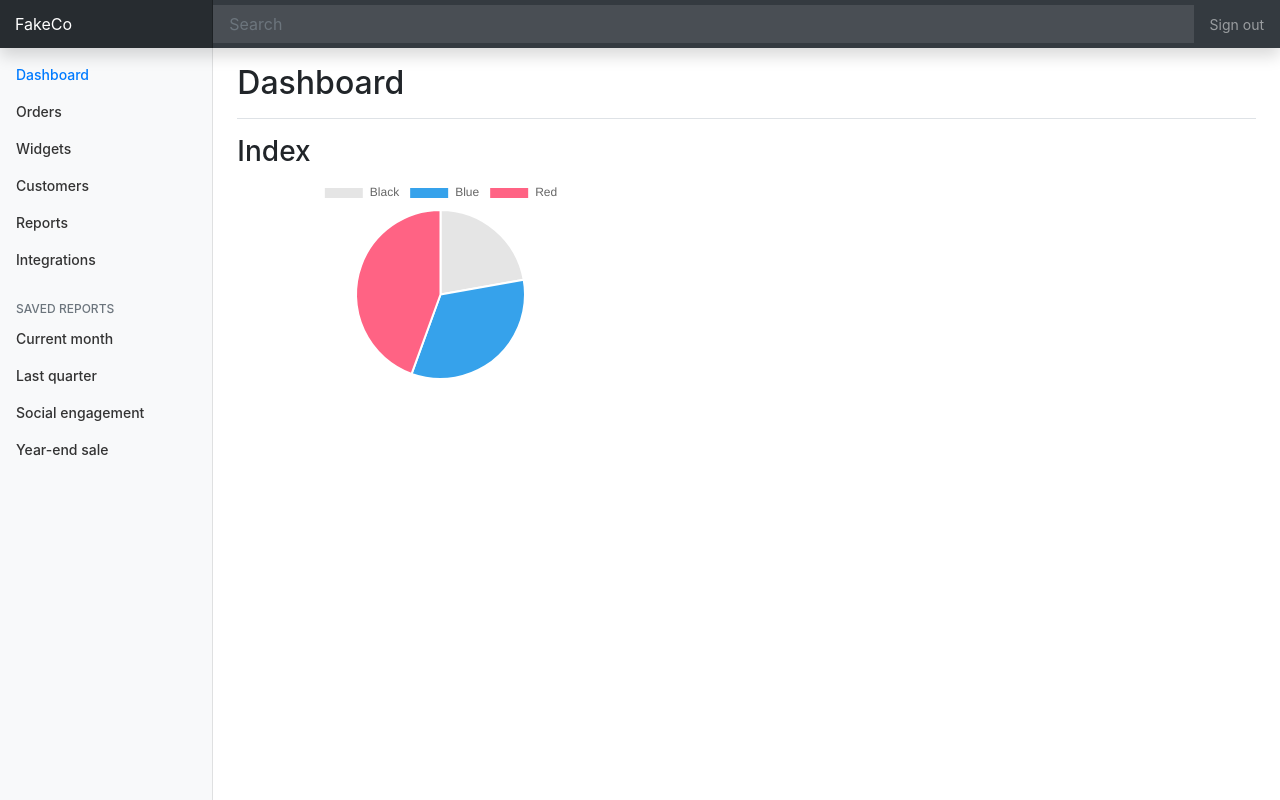
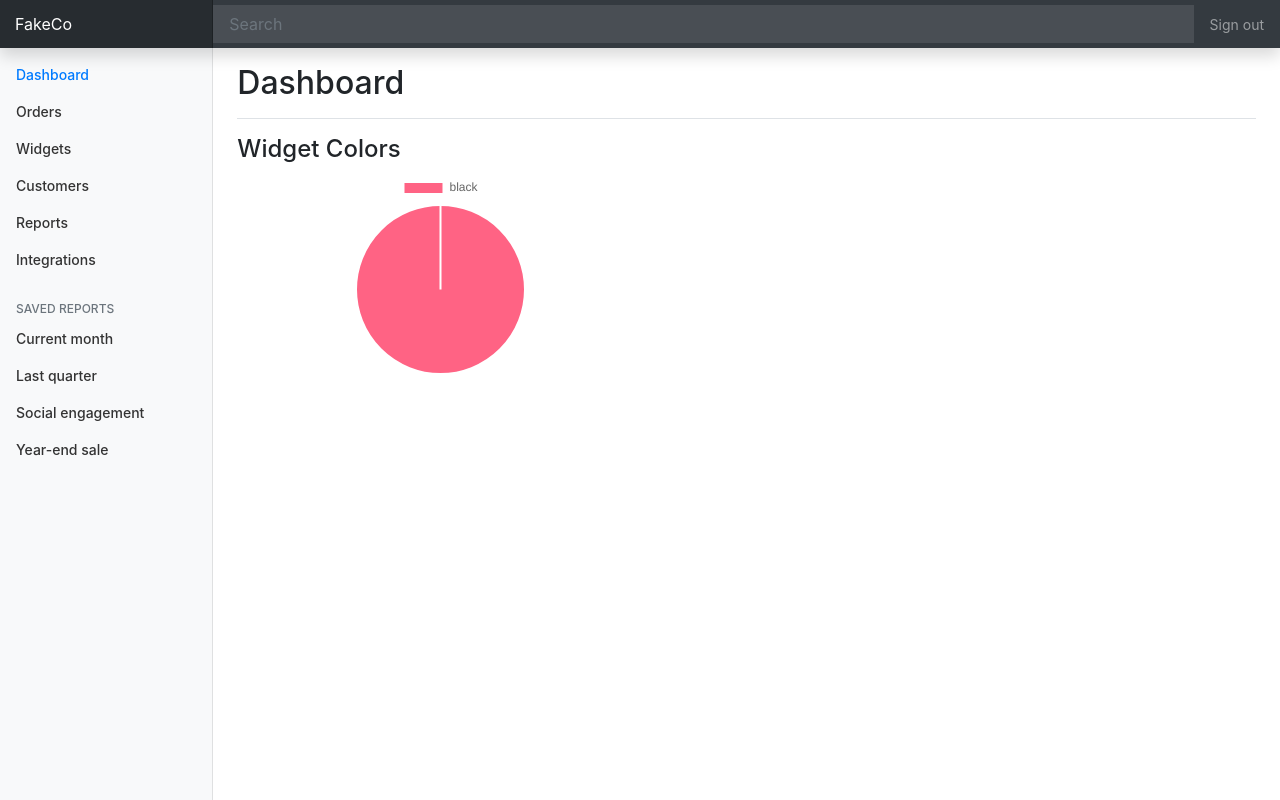
Before and after one commit to majormunky/FakeCompanySite, a Django app: page /dashboard/ in a window 1280 px wide. Run offline with Django 3.2, Linux system fonts and the light colour scheme; a user stored in the database is signed in; tables that the repository leaves empty hold one stand-in row (values such as "Sample post"); some libraries are stand-ins or nearby versions.

Commit message:
Dashboard index now shows a pie chart of the widget colors

```diff
--- a/dashboard/templates/dashboard/index.html
+++ b/dashboard/templates/dashboard/index.html
@@ -4,8 +4,8 @@
 {% block page_title %}Dashboard{% endblock %}
 
 {% block content %}
-<h3>Index</h3>
 <div id="canvas-holder" style="width:40%">
+    <h4>Widget Colors</h4>
     <canvas id="chart-area"></canvas>
 </div>
 {% endblock %}
@@ -18,7 +18,7 @@
 <script src="{% static 'js/chart.js' %}"></script>
 {{widget_data|json_script:"widget-data"}}
 <script>
-chartColors = {
+let chartColors = {
     red: 'rgb(255, 99, 132)',
     orange: 'rgb(255, 159, 64)',
     yellow: 'rgb(255, 205, 86)',
@@ -27,27 +27,47 @@ chartColors = {
     purple: 'rgb(153, 102, 255)',
     grey: 'rgb(201, 203, 207)'
 };
+
+function getWidgetStats() {
+    var stats = {};
+    widgetData = JSON.parse(document.getElementById('widget-data').textContent);
+    let widget;
+    for (var i in widgetData) {
+        widget = widgetData[i];
+        if (widget.color in stats) {
+            stats[widget.color] += 1;
+        } else {
+            stats[widget.color] = 1;
+        }
+    }
+    return stats;
+}
+
+function collectValues(data) {
+    let result = [];
+    for (var i in data) {
+        result.push(data[i]);
+    }
+    return result;
+}
+
+let widgetData;
+let stats = getWidgetStats();
+let statValues = collectValues(stats);
+let statLabels = Object.keys(stats);
 let config = {
     type: 'pie',
     data: {
         datasets: [{
-            data: [
-                2,
-                3,
-                4,
-            ],
+            data: statValues,
             backgroundColor: [
+                chartColors.red,
                 chartColors.black,
                 chartColors.blue,
-                chartColors.red,
             ],
             label: 'Widgets'
         }],
-        labels: [
-            'Black',
-            'Blue',
-            'Red'
-        ]
+        labels: statLabels
     },
     options: {
         responsive: true
@@ -55,6 +75,7 @@ let config = {
 };
 
 window.onload = function() {
+
     var ctx = document.getElementById("chart-area").getContext("2d");
     window.myPieChart = new Chart(ctx, config);
 };
```
